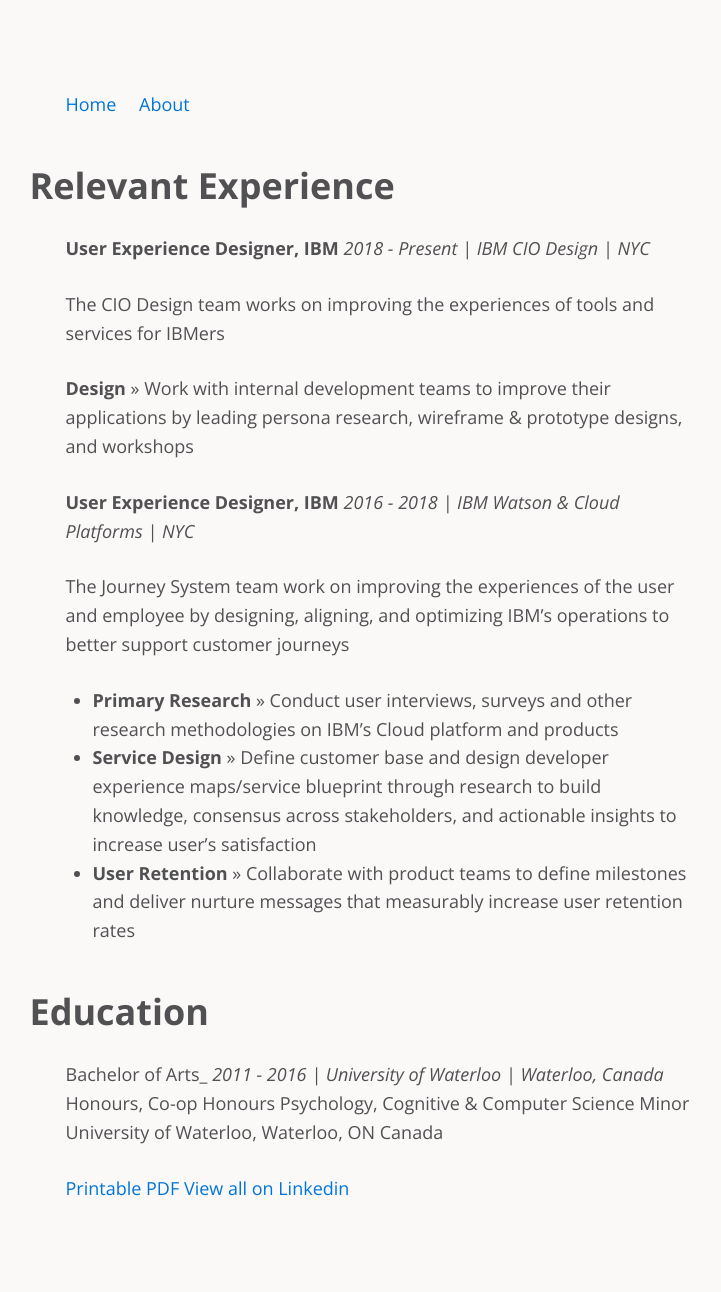
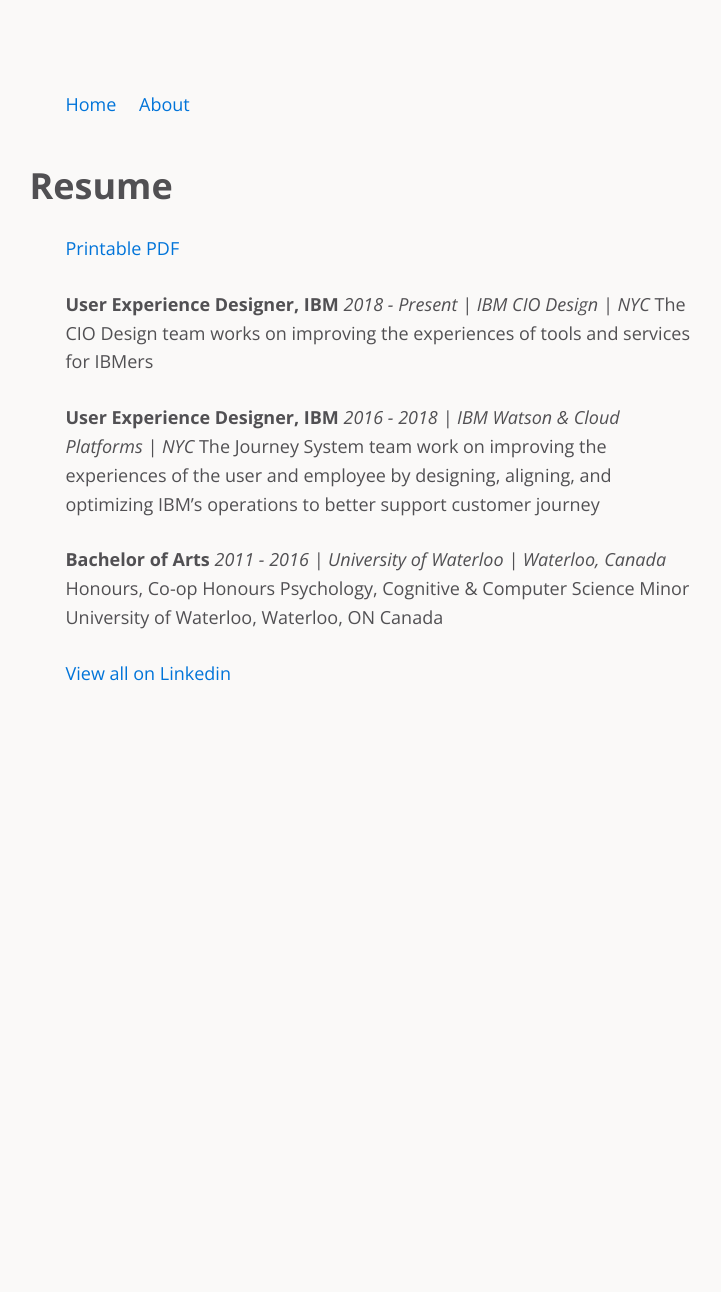
Before and after one commit to wailingwombat/wailingwombat.github.io, a Jekyll site: the page built from resume.md, in a window 1280 px wide. Shown: the whole page, without its empty margins (262-983 px from the left). Built offline with Jekyll 4.4.1, drawn with Linux system fonts in a browser that asks for light colours; after the commit the page ends 900 px from its top, so only the background shows below that.

Commit message:
Minor Adjustments
Adding a view all projects, and updating resume. Adding title to page layouts.

```diff
--- a/_layouts/page.html
+++ b/_layouts/page.html
@@ -15,6 +15,7 @@
        <div id="nav-header">
 {% include navigation.html %}
 </div>
+ <h3>{{ page.title }}</h3>
     {{ content }}
      </div>
    </article>
--- a/resume.md
+++ b/resume.md
@@ -3,31 +3,19 @@
 title: Resume
 ---
 
-### Relevant Experience
+[Printable PDF](/resume.pdf)
 
 **User Experience Designer, IBM**
 _2018 - Present   | IBM CIO Design | NYC_
-
 The CIO Design team works on improving the experiences of tools and services for IBMers
-
-**Design** » Work with internal development teams to improve their applications by leading persona research, wireframe & prototype designs, and workshops
 
 **User Experience Designer, IBM**
 _2016 - 2018  | IBM Watson & Cloud Platforms |  NYC_
+The Journey System team work on improving the experiences of the user and employee by designing, aligning, and optimizing IBM’s operations to better support customer journey
 
-The Journey System team work on improving the experiences of the user and employee by designing, aligning, and optimizing IBM’s operations to better support customer journeys
-
-- **Primary Research** » Conduct user interviews, surveys and other research methodologies on IBM’s Cloud platform and products
-- **Service Design** » Define customer base and design developer experience maps/service blueprint through research to build knowledge, consensus across stakeholders, and actionable insights to increase user’s satisfaction
-- **User Retention** » Collaborate with product teams to define milestones and deliver nurture messages that measurably increase user retention rates
-
-
-### Education
-
-Bachelor of Arts_
+**Bachelor of Arts**
 _2011 - 2016  | University of Waterloo |  Waterloo, Canada_
 Honours, Co-op Honours Psychology, Cognitive & Computer Science Minor
 University of Waterloo, Waterloo, ON Canada
 
-[Printable PDF](/resume.pdf)
 [View all on Linkedin](https://www.linkedin.com/in/annanguyen42/)
```
Also changed, not shown: aboutme.md (+3 -2 lines), index.md (+4 -5 lines), projects/allprojects.md (added, +14 -0 lines).
